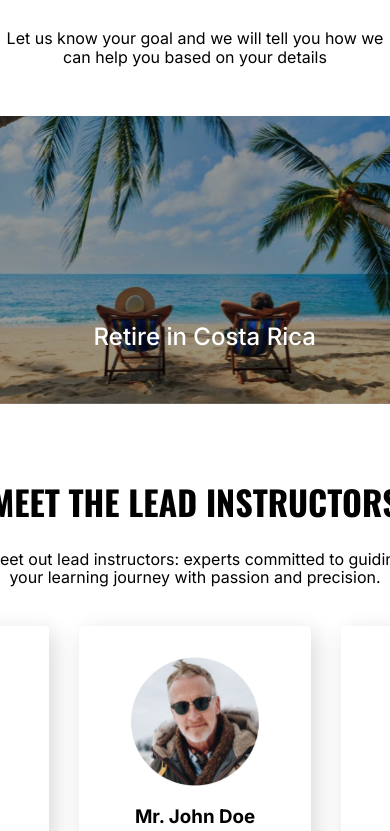
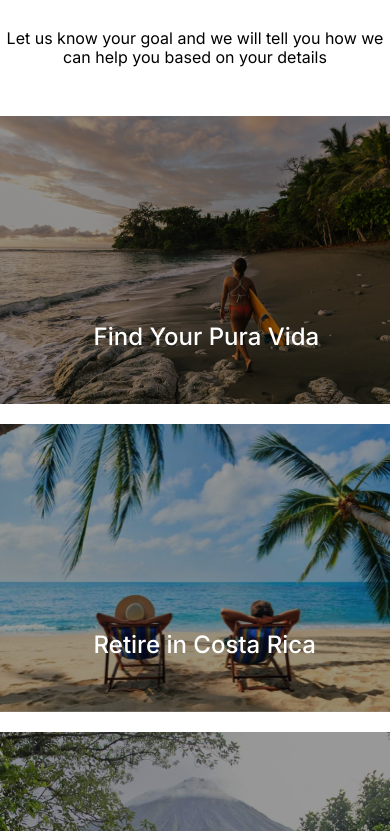
Before and after one commit to BrianKendalBucek/costa-rica-course, a Next.js app in the folder costa-rica-course/: page / in a window 390 px wide. Shown: the part 1653-2484 px from the top of the page. Built offline with nearby package versions, Linux system fonts and the light colour scheme.

Commit message:
made goal visual component dynamic from horizontal to vertical for mobile responsiveness

```diff
--- a/costa-rica-course/src/components/GoalVisual.module.scss
+++ b/costa-rica-course/src/components/GoalVisual.module.scss
@@ -18,4 +18,11 @@
   margin-top: 50px;
   overflow: hidden;
   box-sizing: border-box;
+
+  @media (max-width: 1300px) {
+    display: flex;
+    flex-direction: column;
+    align-items: center;
+
+  }
 }
```
